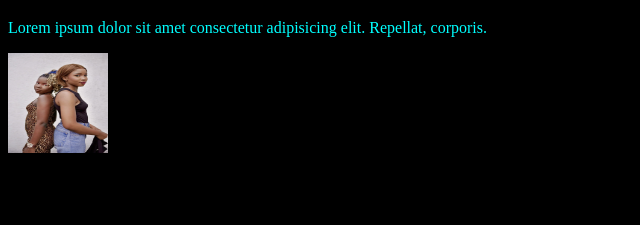
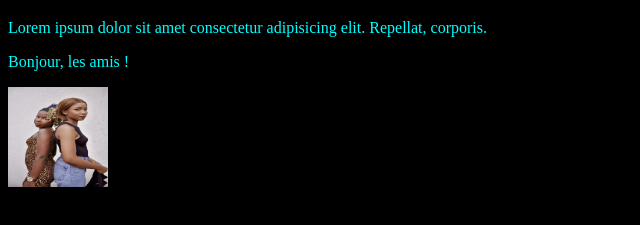
Before and after one commit to NCHJ99/Cours_Git, a plain HTML site: page index.html in a window 1280 px wide. Shown: the part 61-286 px from the top of the page, without its empty margins (0-640 px from the left). Drawn offline with Linux system fonts and the light colour scheme.

Commit message:
Update index.html

```diff
--- a/index.html
+++ b/index.html
@@ -9,6 +9,7 @@
 <body>
     <h1>Hello world!</h1>
     <p>Lorem ipsum dolor sit amet consectetur adipisicing elit. Repellat, corporis.</p>
+    <p>Bonjour, les amis !</p>
     <div><img class="image" src="1.webp" alt="Image du site"></div>
 </body>
 </html>
```
